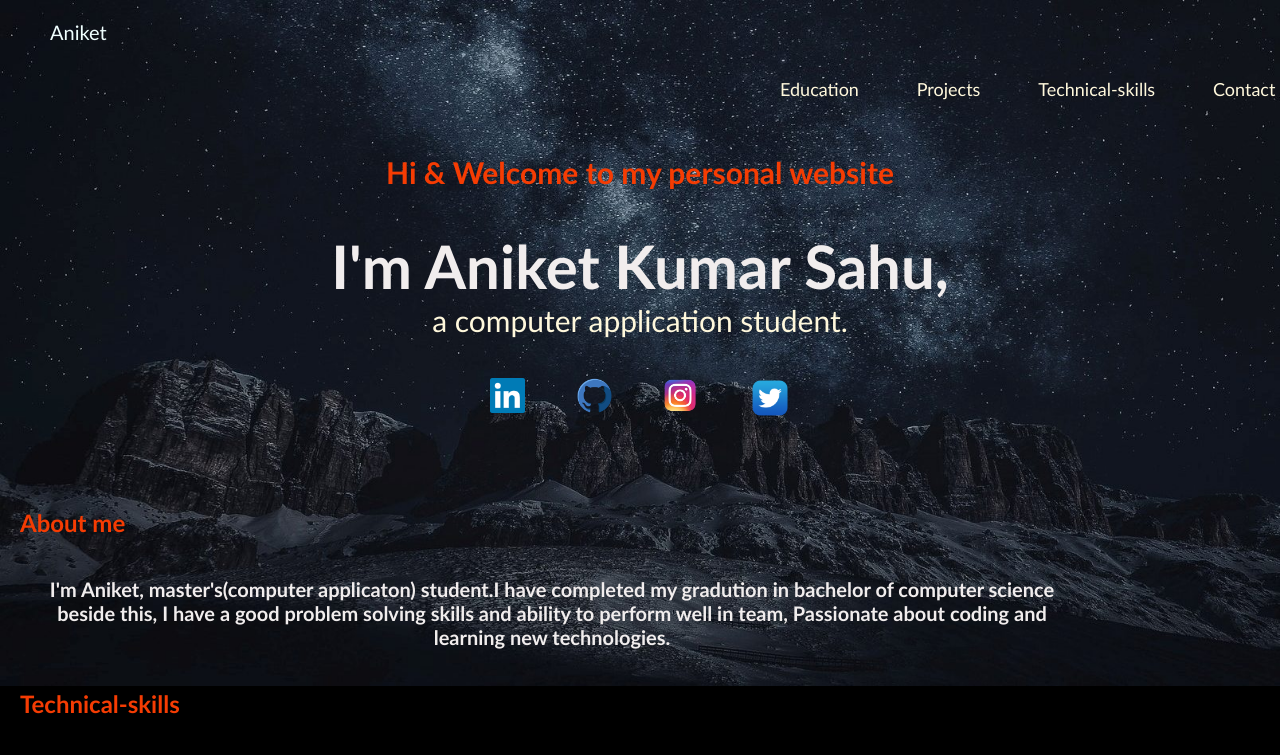
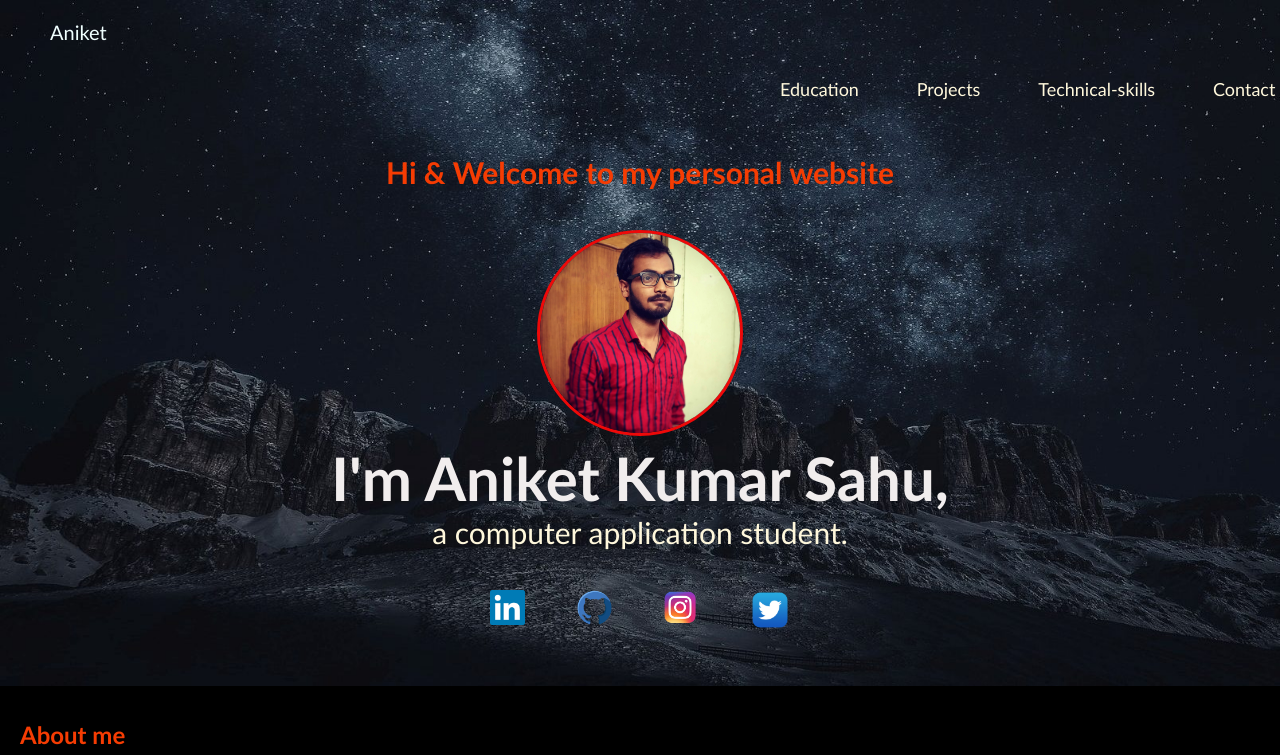
Before and after one commit to nikk-anikett/nikk-anikett.github.io, a plain HTML site: page portfolio/index.html in a window 1280 px wide. Shown: the top 755 px of the page. Drawn offline with nearby package versions, Linux system fonts and the light colour scheme.

Commit message:
Update index.html

```diff
--- a/portfolio/index.html
+++ b/portfolio/index.html
@@ -23,7 +23,7 @@
             <div data-aos="zoom-in">
                 <div id="container2">
                     <h4>Hi & Welcome to my personal website</h4>
-                    <!-- <img src="images/aniket.jpeg" width="200" height="200" id="imgchange"> -->
+                    <img src="images/aniket.jpeg" width="200" height="200" id="imgchange">
                 </div>
                 <div id="container3">I'm Aniket Kumar Sahu,</div>
                 <div id="container2" style="color: cornsilk;">a computer application student.</div><br><br>
```
